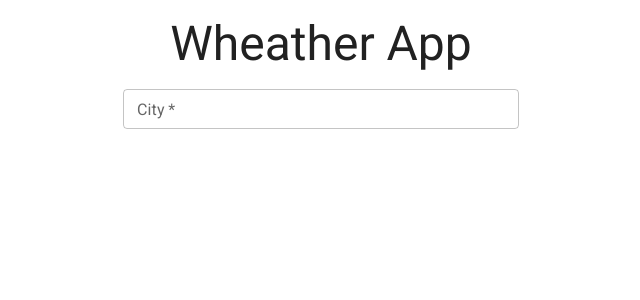
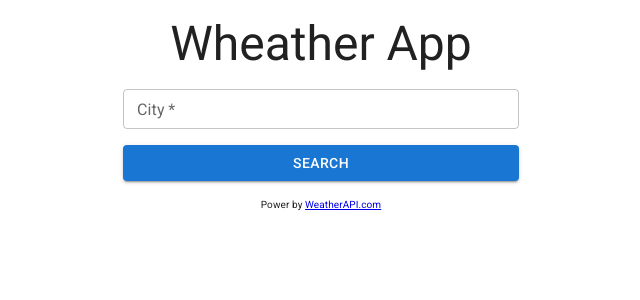
Before and after one commit to jemima-lopez/practicereact-weather, a React (Vite) app: page / in a window 1280 px wide. Shown: the top 300 px of the page, without its empty margins (319-959 px from the left). Built offline with nearby package versions, Linux system fonts and the light colour scheme.

Commit message:
commit 3

```diff
--- a/src/App.jsx
+++ b/src/App.jsx
@@ -1,8 +1,27 @@
+import { LoadingButton } from "@mui/lab";
 import { Box, Container, TextField, Typography } from "@mui/material";
+import { green } from "@mui/material/colors";
+import { useState } from "react";
+
+const API_WEATHER =
+  "https://api.weatherapi.com/v1/current.json?key=${import.meta.env.VITE_APP_WEATHER_API_KEY}&q=${city}";
 
 export default function App() {
+  const [city, setCity] = useState("");
+  const [loading, setLoading] = useState(false);
 
-  const onSubmit = (event) => { e.preventDeFault(); console.log("submit"); };
+  const onSubmit = async (e) => {
+    e.preventDeFault();
+    console.log("submit");
+    setLoading(true);
+    try {
+      if (!city.trim()) throw { message: "City is required" };
+    } catch (error) {
+      console.error(error);
+    } finally {
+      setLoading(false);
+    }
+  };
 
   return (
     <Container maxWidth="xs" sx={{ mt: 2 }}>
@@ -22,8 +41,26 @@ export default function App() {
           size="small"
           required
           fullWidth
+          value={city}
+          onChange={(e) => setCity(e.target.value)}
         />
+        <LoadingButton
+          type="submit"
+          variant="contained"
+          sx={{ color: "white", "&:hover": { backgroundColor: green[700] } }}
+          loading={loading}
+          loadingIndicator="loading..."
+          fullWidth
+        >
+          Search
+        </LoadingButton>
       </Box>
+      <Typography textAlign={"center"} sx={{ mt: 2, fontSize: 10 }}>
+        Power by{" "}
+        <a href="https://www.weatherapi.com/" title="Weathert API">
+          WeatherAPI.com
+        </a>
+      </Typography>
     </Container>
   );
 }
```
